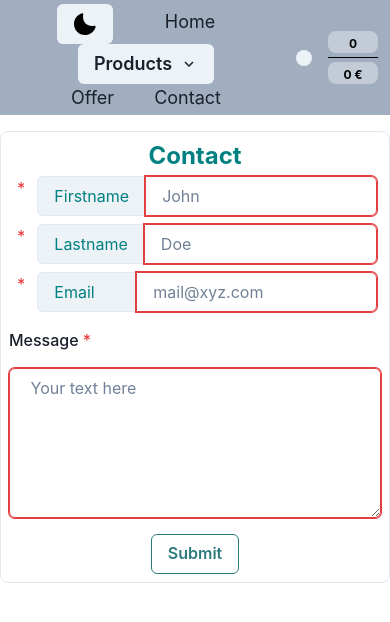
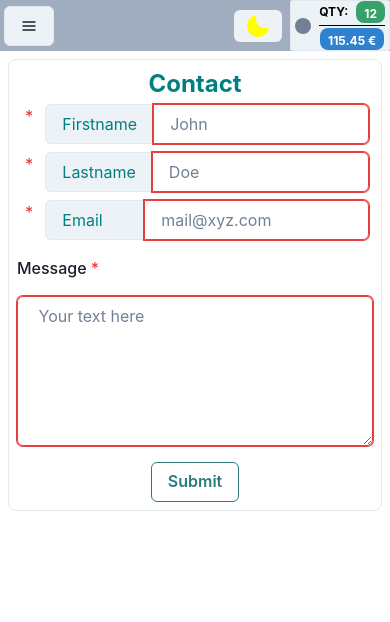
Before and after one commit to D-Savel/DS-Store, a React (Create React App) app: page /Contact in a window 390 px wide. Shown: the top 622 px of the page. Built offline with nearby package versions, Linux system fonts and the light colour scheme.

Commit message:
add responsive mobile menu

```diff
--- a/src/App.js
+++ b/src/App.js
@@ -1,7 +1,7 @@
 import { useState } from "react"
 import './App.css';
 import { Route, Routes } from "react-router-dom"
-import Header from './Components/Header';
+import Navigation from "./Components/Navigation";
 import Home from "./pages/Home"
 import Products from "./pages/Products"
 import Contact from "./pages/Contact"
@@ -9,11 +9,11 @@ import Offer from "./pages/Offer"
 
 function App() {
 
-  const [select, setSelect] = useState("")
+  const [select, setSelect] = useState("start")
 
   return (
     <div className="App">
-      <Header setSelect={setSelect} />
+      <Navigation setSelect={setSelect} />
 
       <Routes>
         <Route path="/" element={<Home />} />
--- a/src/Components/Header.js
+++ b/src/Components/Header.js
@@ -1,90 +1,9 @@
-import { useState } from "react"
-import { Link as ReachLink } from "react-router-dom"
-import { FontAwesomeIcon } from "@fortawesome/react-fontawesome"
-import {
-  Box,
-  Button,
-  Badge,
-  Container,
-  Flex,
-  Link,
-  Center,
-  VStack,
-  HStack,
-  Menu,
-  MenuButton,
-  MenuList,
-  MenuItem,
-  MenuItemOption,
-  MenuGroup,
-  MenuOptionGroup,
-  MenuDivider,
-  StackDivider,
-  Stack,
-  Spacer,
-  useColorMode
-} from "@chakra-ui/react"
-import { ChevronDownIcon, MoonIcon, SunIcon } from "@chakra-ui/icons"
-
 function Header(props) {
 
-  const { setSelect } = props
 
-  const [amount, setAmount] = useState(0)
-  const [itemsQuantity, setItemsQuantity] = useState(0)
-  const { colorMode, toggleColorMode } = useColorMode()
 
   return (
     <>
-      <Box position="sticky" w="100%" top="0" zIndex="sticky">
-        <Box as="nav" bg="gray.400" px="1" py="1" >
-          <Flex align="center" justify="space-between" direction="row">
-            <Box>
-              <Button mr="8" colorScheme="gray" onClick={toggleColorMode}>
-                {colorMode === "light" ? <MoonIcon color="black" w="6" h="6" /> : <SunIcon color="yellow" w="8" h="8" />}
-              </Button>
-              <Link fontSize="18" as={ReachLink} to={"/Home"} px="5">Home</Link>
-              <Menu>
-                <MenuButton fontSize="18" as={Button} rightIcon={<ChevronDownIcon />}>
-                  Products
-                </MenuButton>
-                <MenuList>
-                  <Link as={ReachLink} to={"/Products"}>
-                    <MenuItem onClick={() => (setSelect("all"))}>All</MenuItem>
-                  </Link>
-                  <MenuDivider />
-                  <Link as={ReachLink} to={"/Products"}>
-                    <MenuItem onClick={() => (setSelect("phones"))}>Phones</MenuItem>
-                  </Link>
-                  <Link as={ReachLink} to={"/Products"} >
-                    <MenuItem onClick={() => (setSelect("computer"))}>Computer</MenuItem>
-                  </Link>
-                  <Link as={ReachLink} to={"/Products"}>
-                    <MenuItem onClick={() => (setSelect("accessories"))}>Accessories</MenuItem>
-                  </Link>
-                </MenuList>
-                <Link fontSize="18" as={ReachLink} to={"/Offer"} px="5">Offer</Link>
-                <Link fontSize="18" as={ReachLink} to={"/Contact"} px="5">Contact</Link>
-              </Menu>
-            </Box>
-            <Flex direction="row" >
-              <HStack mx="2" align="center">
-                <Badge p="2" borderRadius="lg">
-                  <FontAwesomeIcon size="2xl" icon="fa-solid fa-cart-shopping" />
-                </Badge>
-              </HStack>
-              <VStack mx="2" align="center" divider={<StackDivider borderColor="black" />}
-                spacing={1}>
-                <Badge borderRadius="lg" minW='50' color='black' fontSize="12" pr="1" pt="1" variant="solid" colorScheme="whiteAlpha">{itemsQuantity}</Badge>
-                <Badge borderRadius="lg" minW='50' color='black' fontSize="12" pr="1" pt="1" variant="solid" colorScheme="whiteAlpha">{amount} €</Badge>
-              </VStack>
-            </Flex>
-          </Flex>
-        </Box>
-      </Box >
-
-
-
     </>
   )
 }
--- /dev/null
+++ b/src/Components/MobileNavigation.js
@@ -0,0 +1,25 @@
+import { Box, Fade, Button, IconButton, useDisclosure } from "@chakra-ui/react"
+import { HamburgerIcon } from "@chakra-ui/icons"
+const MobileNavigation = ({ children }) => {
+  const { isOpen, onToggle } = useDisclosure()
+
+  return (
+    <>
+      <Button
+        as={IconButton}
+        aria-label="Open mobile menu"
+        icon={<HamburgerIcon />}
+        variant="outline"
+        onClick={onToggle}
+        ml="1"
+      >
+      </Button>
+      <Box position="absolute" right="0" left="0" top="100%">
+        <Fade in={isOpen} unmountOnExit={true}>
+          {children}
+        </Fade>
+      </Box>
+    </>
+  )
+}
+export default MobileNavigation
--- /dev/null
+++ b/src/Components/Navigation.js
@@ -0,0 +1,78 @@
+import { useState } from "react"
+import NavigationListItems from "./NavigationListItems"
+import MobileNavigation from "./MobileNavigation"
+import { FontAwesomeIcon } from "@fortawesome/react-fontawesome"
+import {
+  Box,
+  Button,
+  Badge,
+  Container,
+  Flex,
+  HStack,
+  StackDivider,
+  useMediaQuery,
+  useColorMode,
+  VStack
+} from '@chakra-ui/react'
+import { MoonIcon, SunIcon } from "@chakra-ui/icons"
+
+const Navigation = (props) => {
+
+  const { setSelect } = props
+
+  const [amount, setAmount] = useState(115.45)
+  const [itemsQuantity, setItemsQuantity] = useState(12)
+
+  const [isMobile] = useMediaQuery("(max-width: 720px)")
+  const { colorMode, toggleColorMode } = useColorMode()
+
+  return (
+    <Box position="sticky" w="100%" top="0" zIndex="sticky" bg="gray.400">
+      <Flex align="center" justify="space-between" direction="row">
+        <Box as="nav" bg="gray.400" >
+          {isMobile ? (
+
+            <MobileNavigation>
+              <Flex align="start" justify="space-between" direction="column">
+                <NavigationListItems setSelect={setSelect} />
+              </Flex>
+            </MobileNavigation>
+
+          ) : (
+            <NavigationListItems setSelect={setSelect} />
+          )}
+        </Box>
+        <Box>
+          {colorMode === "light" ?
+            <Button mr="2" color="gray.300" onClick={toggleColorMode} size="sm">
+              <MoonIcon color="yellow" w="6" h="6" />
+            </Button>
+            : <Button mr="2" color="yellow" onClick={toggleColorMode} size="sm">
+              <SunIcon color="white" w="6" h="6" />
+            </Button>}
+          <Badge border="1px" borderColor="gray.200" borderRadiusRight="lg" color="white">
+            <Flex direction="row" >
+              <HStack mr="2" align="center">
+                <Badge p="2" borderRadius="lg" variant="solid" colorScheme="gray">
+                  <FontAwesomeIcon size="2xl" icon="fa-solid fa-cart-shopping" color="black" />
+                </Badge>
+              </HStack>
+              <VStack minW="40px" align="center" divider={<StackDivider borderColor="black" />}
+                spacing={0.5}>
+                <HStack>
+                  <span style={{ color: "black" }}>Qty: </span>
+                  <Badge px="2" pt="1" borderRadius="lg" variant="solid" colorScheme="green">{itemsQuantity}</Badge>
+                </HStack>
+                <Badge px="2" pt="1" borderRadius="lg" variant="solid" colorScheme="blue">{amount} €</Badge>
+              </VStack>
+            </Flex>
+          </Badge>
+        </Box>
+      </Flex >
+    </Box >
+
+
+  )
+}
+
+export default Navigation
--- /dev/null
+++ b/src/Components/NavigationListItems.js
@@ -0,0 +1,59 @@
+import { useState } from "react"
+import { Link as ReachLink } from "react-router-dom"
+import { FontAwesomeIcon } from "@fortawesome/react-fontawesome"
+import {
+  Box,
+  Button,
+  Badge,
+  Flex,
+  Link,
+  HStack,
+  Menu,
+  MenuButton,
+  MenuList,
+  MenuItem,
+  MenuDivider,
+  StackDivider,
+  useColorMode,
+  VStack
+} from "@chakra-ui/react"
+import { ChevronDownIcon } from "@chakra-ui/icons"
+
+const NavigationListItems = ({ sx, ...props }) => {
+
+  const { setSelect } = props
+
+  return (
+
+
+    <>
+      <Link fontSize="18" as={ReachLink} to={"/Home"} px="5">Home</Link>
+      <Menu>
+        <MenuButton size="sm" fontSize="18" as={Button} rightIcon={<ChevronDownIcon />}>
+          Products
+        </MenuButton>
+        <MenuList>
+          <Link as={ReachLink} to={"/Products"}>
+            <MenuItem onClick={() => (setSelect("all"))}>All</MenuItem>
+          </Link>
+          <MenuDivider />
+          <Link as={ReachLink} to={"/Products"}>
+            <MenuItem onClick={() => (setSelect("phones"))}>Phones</MenuItem>
+          </Link>
+          <Link as={ReachLink} to={"/Products"} >
+            <MenuItem onClick={() => (setSelect("computer"))}>Computer</MenuItem>
+          </Link>
+          <Link as={ReachLink} to={"/Products"}>
+            <MenuItem onClick={() => (setSelect("accessories"))}>Accessories</MenuItem>
+          </Link>
+        </MenuList>
+        <Link fontSize="18" as={ReachLink} to={"/Offer"} pl="5">Offer</Link>
+        <Link fontSize="18" as={ReachLink} to={"/Contact"} pl="5">Contact</Link>
+      </Menu>
+    </>
+
+
+  )
+}
+
+export default NavigationListItems
--- a/src/pages/Contact.js
+++ b/src/pages/Contact.js
@@ -1,4 +1,4 @@
-import { useState } from 'react'
+import { useState } from "react"
 import {
   Box,
   Button,
@@ -15,7 +15,7 @@ import {
   HStack,
   Stack,
   Textarea
-} from '@chakra-ui/react'
+} from "@chakra-ui/react"
 
 function Contact(props) {
 
@@ -25,6 +25,8 @@ function Contact(props) {
     email: "",
     textValue: "",
   })
+
+  const { firstName, lastName, email, textValue } = form
 
   const onUpdateField = e => {
     const nextFormState = {
@@ -43,78 +45,81 @@ function Contact(props) {
 
   return (
     <>
-      <Flex mt='4' align='start'>
-        <Box border='1px' borderColor='gray.200' borderRadius='lg' p='2'>
-          <Heading as='h2' size='lg' noOfLines={1} color='teal' >Contact</Heading>
+      <Flex px="2" mt="2" align="start">
+        <Box border="1px" borderColor="gray.200" borderRadius="lg" p="2">
+          <Heading as="h2" size="lg" noOfLines={1} color="teal" >Contact</Heading>
           <Box as="form" onSubmit={onSubmitForm}>
             <HStack>
               <FormControl isRequired>
-                <InputGroup p='1'>
+                <InputGroup p="1">
                   <FormLabel htmlFor="firstName"> </FormLabel>
-                  <InputLeftAddon minWidth='100' children='Firstname' color='teal' />
+                  <InputLeftAddon minWidth="100" children="Firstname" color="teal" />
                   <Input
-                    required='required'
-                    id='firstName'
-                    name='firstName'
+                    required="required"
+                    id="firstName"
+                    name="firstName"
                     aria-label="firstname field"
-                    value={form.firstName}
-                    type='text'
-                    placeholder='John'
+                    value={firstName}
+                    type="text"
+                    placeholder="John"
                     onChange={onUpdateField}
-                    isInvalid={form.firstName === "" ? true : false} />
+                    isInvalid={firstName === "" ? true : false} />
                 </InputGroup>
               </FormControl>
             </HStack>
             <FormControl isRequired>
-              <InputGroup p='1'>
+              <InputGroup p="1">
                 <FormLabel htmlFor="lastName"> </FormLabel>
-                <InputLeftAddon minWidth='100' children='Lastname' color='teal' />
+                <InputLeftAddon minWidth="100" children="Lastname" color="teal" />
                 <Input
-                  required='required'
-                  id='lastName'
-                  name='lastName'
+                  required="required"
+                  id="lastName"
+                  name="lastName"
                   aria-label="lastname field"
-                  value={form.lastName}
-                  type='text'
-                  placeholder='Doe'
+                  value={lastName}
+                  type="text"
+                  placeholder="Doe"
                   onChange={onUpdateField}
-                  isInvalid={form.lastName === "" ? true : false} />
+                  isInvalid={lastName === "" ? true : false} />
               </InputGroup>
             </FormControl>
             <FormControl isRequired>
-              <InputGroup p='1'>
+              <InputGroup p="1">
                 <FormLabel htmlFor="email"> </FormLabel>
-                <InputLeftAddon minWidth='100' children='Email' color='teal' />
+                <InputLeftAddon minWidth="100" children="Email" color="teal" />
                 <Input
-                  required='required'
-                  id='email'
-                  name='email'
+                  required="required"
+                  id="email"
+                  name="email"
                   aria-label="email field"
-                  value={form.email} type='email'
-                  placeholder='mail@xyz.com'
+                  value={email}
+                  type="email"
+                  placeholder="mail@xyz.com"
                   onChange={onUpdateField}
-                  isInvalid={form.email === "" ? true : false} />
+                  isInvalid={email === "" ? true : false} />
               </InputGroup>
             </FormControl>
             <FormControl isRequired>
               <FormLabel pt="3" my="0" htmlFor="textValue">Message</FormLabel>
               <Textarea
-                required='required'
-                id='textValue'
-                mt='4'
-                placeholder=' Your text here'
-                size='md'
-                h='150'
-                isInvalid={form.textValue === "" ? true : false}
+                required="required"
+                id="textValue"
+                name="textValue"
+                value={textValue}
+                mt="4"
+                placeholder=" Your text here"
+                size="md"
+                h="150"
+                isInvalid={textValue === "" ? true : false}
                 onChange={onUpdateField}
               />
             </FormControl>
             <Button
-              type='submit'
-              mt='4'
-              loadingText='Submitting'
-              colorScheme='teal'
-              variant='outline'
+              type="submit"
+              mt="4"
+              loadingText="Submitting"
+              colorScheme="teal"
+              variant="outline"
             >Submit
             </Button>
           </Box>
```
Also changed, not shown: src/pages/Home.js (+5 -3 lines).
